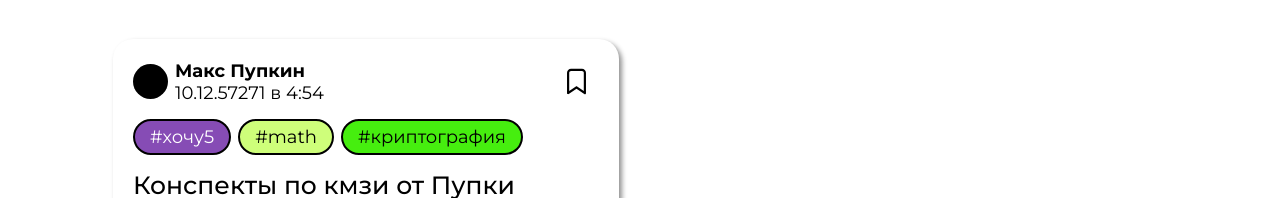
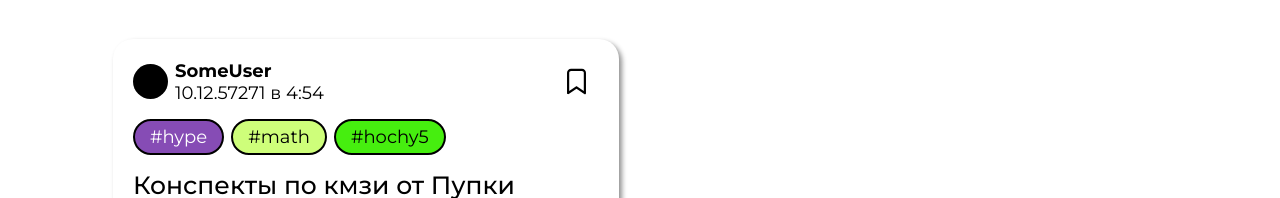
Before and after one commit to Makson4ik12/PolyPrep, a React (Create React App) app in the folder frontend/polyprep-web/: page /user in a window 1280 px wide. Shown: the part 365-563 px from the top of the page. Built offline with nearby package versions, Linux system fonts and the light colour scheme; no server answers.

Commit message:
1. add card hashtages 2. fix viewpage

```diff
--- a/frontend/polyprep-web/src/components/Card.tsx
+++ b/frontend/polyprep-web/src/components/Card.tsx
@@ -9,10 +9,12 @@ import { getDate } from '../utils/UtilFunctions';
 import HandleResponsiveView, { screenSizes } from '../utils/ResponsiveView';
 import { Badge } from './Badge';
 import { IPost } from '../server-api/posts';
+import store from '../redux-store/store';
 
 const Card = (data: IPost) => {
   const navigate = useNavigate();
   const screenSize = HandleResponsiveView();
+  const userData = store.getState().auth.userData;
 
   return (
     <div className={styles.container} onClick={() => navigate('/post/view/' + data.id)}>
@@ -21,9 +23,9 @@ const Card = (data: IPost) => {
           <img src={IconUser} alt='user' className={styles.user_icon}></img>
           {
             screenSize.width > screenSizes.__1200.width ?
-              <p><b>Макс Пупкин</b> | { data.created_at ? getDate(data.created_at) : "null" }</p>
+              <p><b>{ data.author_id === userData.uid ? "You" : "SomeUser" }</b> | { data.created_at ? getDate(data.created_at) : "null" }</p>
             :
-              <p><b>Макс Пупкин</b><br></br>{ data.created_at ? getDate(data.created_at) : "null" }</p>
+              <p><b>{ data.author_id === userData.uid ? "You" : "SomeUser" }</b><br></br>{ data.created_at ? getDate(data.created_at) : "null" }</p>
           }
 
         </div>
@@ -32,9 +34,11 @@ const Card = (data: IPost) => {
       </div>
 
       <div className={styles.lin_container}>
-        <Badge text='#хочу5'/>
-        <Badge text='#math'/>
-        <Badge text='#криптография'/>
+        {
+          data.hashtages.map((item) =>
+            <Badge text={item}/>
+          )
+        }
       </div>
 
       <h1>{data.title}</h1>
--- a/frontend/polyprep-web/src/pages/MainPage.tsx
+++ b/frontend/polyprep-web/src/pages/MainPage.tsx
@@ -29,11 +29,11 @@ const MainPage = () => {
             isLoading ?
               <Loader />
             :
-              posts?.length === 0 ? <p>Постов пока нет :(</p>
+              posts.length === 0 ? <p>Постов пока нет :(</p>
                 :
               <>
                 {
-                  posts?.map((item) =>
+                  posts.map((item) =>
                     <Card
                       id={item.id}
                       created_at={item.created_at}
--- a/frontend/polyprep-web/src/pages/SearchPage.tsx
+++ b/frontend/polyprep-web/src/pages/SearchPage.tsx
@@ -30,7 +30,7 @@ const SearchPage = () => {
                 created_at={1745160699283}
                 updated_at={1745160699283}
                 scheduled_at={1745160699283}
-                author_id={1745160699283}
+                author_id="1"
                 title='Конспекты по кмзи от Пупки Лупкиной'
                 text='Представляю вам свои гадкие конспекты по вышматы или не вышмату не знаб но не по кмзи точно<br></br>Да, именно так'
                 public={true}
@@ -41,7 +41,7 @@ const SearchPage = () => {
                 created_at={1745160699283}
                 updated_at={1745160699283}
                 scheduled_at={1745160699283}
-                author_id={1745160699283}
+                author_id="1"
                 title='Конспекты по кмзи от Пупки Лупкиной'
                 text='Представляю вам свои гадкие конспекты по вышматы или не вышмату не знаб но не по кмзи точно<br></br>Да, именно так'
                 public={true}
@@ -52,7 +52,7 @@ const SearchPage = () => {
                 created_at={1745160699283}
                 updated_at={1745160699283}
                 scheduled_at={1745160699283}
-                author_id={1745160699283}
+                author_id="1"
                 title='Конспекты по кмзи от Пупки Лупкиной'
                 text='Представляю вам свои гадкие конспекты по вышматы или не вышмату не знаб но не по кмзи точно<br></br>Да, именно так'
                 public={true}
@@ -63,7 +63,7 @@ const SearchPage = () => {
                 created_at={1745160699283}
                 updated_at={1745160699283}
                 scheduled_at={1745160699283}
-                author_id={1745160699283}
+                author_id="1"
                 title='Конспекты по кмзи от Пупки Лупкиной'
                 text='Представляю вам свои гадкие конспекты по вышматы или не вышмату не знаб но не по кмзи точно<br></br>Да, именно так'
                 public={true}
--- a/frontend/polyprep-web/src/pages/UserPage.tsx
+++ b/frontend/polyprep-web/src/pages/UserPage.tsx
@@ -64,7 +64,7 @@ const UserPage = () => {
           created_at={1745160699283}
           updated_at={1745160699283}
           scheduled_at={1745160699283}
-          author_id={1745160699283}
+          author_id="123"
           title='Конспекты по кмзи от Пупки Лупкиной'
           text='Представляю вам свои гадкие конспекты по вышматы или не вышмату не знаб но не по кмзи точно<br></br>Да, именно так'
           public={true}
--- a/frontend/polyprep-web/src/pages/ViewPostPage.tsx
+++ b/frontend/polyprep-web/src/pages/ViewPostPage.tsx
@@ -5,6 +5,7 @@ import IconImage from '../icons/image.svg'
 import IconAudio from '../icons/audio.svg'
 import IconUser from '../icons/user.svg'
 import IconPrivate from '../icons/private.svg'
+import IconPublic from '../icons/public.svg'
 import { useLocation, useNavigate } from 'react-router-dom';
 import { IComment } from '../server-api/comments';
 import { getDate } from '../utils/UtilFunctions';
@@ -20,6 +21,8 @@ import IconContextMenu from '../icons/context_menu.svg'
 import { Badge } from '../components/Badge';
 import IconUnlike from '../icons/unlike.svg'
 import { getPost, IPost } from '../server-api/posts';
+import store from '../redux-store/store';
+import Loader from '../components/Loader';
 
 interface IInclude {
   name: string;
@@ -61,8 +64,9 @@ const Comment = (data: IComment) => {
 const ViewPostPage = () => {
   const location = useLocation();
   const post_id = Number(location.pathname.slice(location.pathname.lastIndexOf('/') + 1, location.pathname.length) || -1);
+  const userData = store.getState().auth.userData;
 
-  const [isLoading, setIsLoading] = useState(true);
+  const [isLoadingPost, setIsLoadingPost] = useState(true);
   const [postData, setPostData] = useState<IPost>();
 
   const [viewIncludes, setViewIncludes] = useState(false);
@@ -71,7 +75,7 @@ const ViewPostPage = () => {
 
   useEffect(() => {
     (async () => {
-      setIsLoading(true);
+      setIsLoadingPost(true);
 
       await getPost(post_id)
       .then((resp) => {
@@ -79,21 +83,35 @@ const ViewPostPage = () => {
       })
       .catch((error) => console.log("cannot load post"));
 
-      setIsLoading(false);
+      setIsLoadingPost(false);
     }) ()
   }, []);
 
   return (
     <div className={styles.container}>
+      {
+        isLoadingPost ? <Loader />
+        :
           <div className={styles.main_content}>
             <div className={styles.top_info}>
               <div className={styles.lin_container}>
                 <img src={IconUser} alt='usericon'/>
-            <p><b>User{postData?.author_id}</b> | { getDate(postData?.created_at || 0) }</p>
+                <p><b>{ postData?.author_id === userData.uid ? "You" : "SomeUser" }</b> | { getDate(postData?.created_at || 0) }</p>
 
                 <div className={styles.badge}>
+                  {
+                    postData?.public ?
+                    <>
                       <img src={IconPrivate} alt='private'/>
                       <p>Private</p>
+                    </>
+                    :
+                    <>
+                      <img src={IconPublic} alt='public'/>
+                      <p>Public</p>
+                    </>
+                  }
+
                 </div>
               </div>
 
@@ -156,6 +174,7 @@ const ViewPostPage = () => {
               </div>
             </div>
           </div>
+      }
 
       <div className={styles.title_razdel} onClick={() => setViewIncludes(prev => !prev)}>
         <h2>Вложения</h2>
--- a/frontend/polyprep-web/src/redux-store/user-auth.ts
+++ b/frontend/polyprep-web/src/redux-store/user-auth.ts
@@ -9,6 +9,7 @@ export interface IToken {
   email: string;
   email_verified: boolean;
   preferred_username: string;
+  sub: string;
 }
 
 export interface ITokens{
@@ -22,6 +23,7 @@ interface IUserData {
   last_name: string | null;
   email_verified: boolean | null;
   preferred_username: string | null;
+  uid: string | null;
 }
 
 interface IAuthState {
@@ -36,7 +38,8 @@ const initialState: IAuthState = {
     first_name: localStorage.getItem('authTokens') ? (jwtDecode(JSON.parse(localStorage.getItem('authTokens') as string).access_token) as IToken)?.given_name : null,
     last_name: localStorage.getItem('authTokens') ? (jwtDecode(JSON.parse(localStorage.getItem('authTokens') as string).access_token) as IToken)?.family_name : null,
     email_verified: localStorage.getItem('authTokens') ? (jwtDecode(JSON.parse(localStorage.getItem('authTokens') as string).access_token) as IToken)?.email_verified : null,
-    preferred_username: localStorage.getItem('authTokens') ? (jwtDecode(JSON.parse(localStorage.getItem('authTokens') as string).access_token) as IToken)?.preferred_username : null
+    preferred_username: localStorage.getItem('authTokens') ? (jwtDecode(JSON.parse(localStorage.getItem('authTokens') as string).access_token) as IToken)?.preferred_username : null,
+    uid: localStorage.getItem('authTokens') ? (jwtDecode(JSON.parse(localStorage.getItem('authTokens') as string).access_token) as IToken)?.sub : null
   }
 }
 
@@ -50,7 +53,8 @@ export const authSlice = createSlice({
         first_name: (jwtDecode(data.payload.access_token as string) as IToken).given_name,
         last_name: (jwtDecode(data.payload.access_token as string) as IToken).family_name,
         email_verified: (jwtDecode(data.payload.access_token as string) as IToken).email_verified,
-        preferred_username: (jwtDecode(data.payload.access_token as string) as IToken).preferred_username
+        preferred_username: (jwtDecode(data.payload.access_token as string) as IToken).preferred_username,
+        uid: (jwtDecode(data.payload.access_token as string) as IToken).sub
       };
       state.authTokens = data.payload;
       localStorage.setItem('authTokens', JSON.stringify(data.payload));
@@ -61,7 +65,8 @@ export const authSlice = createSlice({
         first_name: null,
         last_name: null,
         email_verified: null,
-        preferred_username: null
+        preferred_username: null,
+        uid: null
       };
       state.authTokens = {refresh_token: null, access_token: null};
       localStorage.removeItem('authTokens');
--- a/frontend/polyprep-web/src/server-api/posts.tsx
+++ b/frontend/polyprep-web/src/server-api/posts.tsx
@@ -8,7 +8,7 @@ export interface IPost {
   created_at?: number;
   updated_at?: number;
   scheduled_at?: number | null;
-  author_id?: number;
+  author_id?: string;
   title: string;
   text: string;
   public: boolean;
```
Lines whose indentation alone changed are shown as unchanged.
